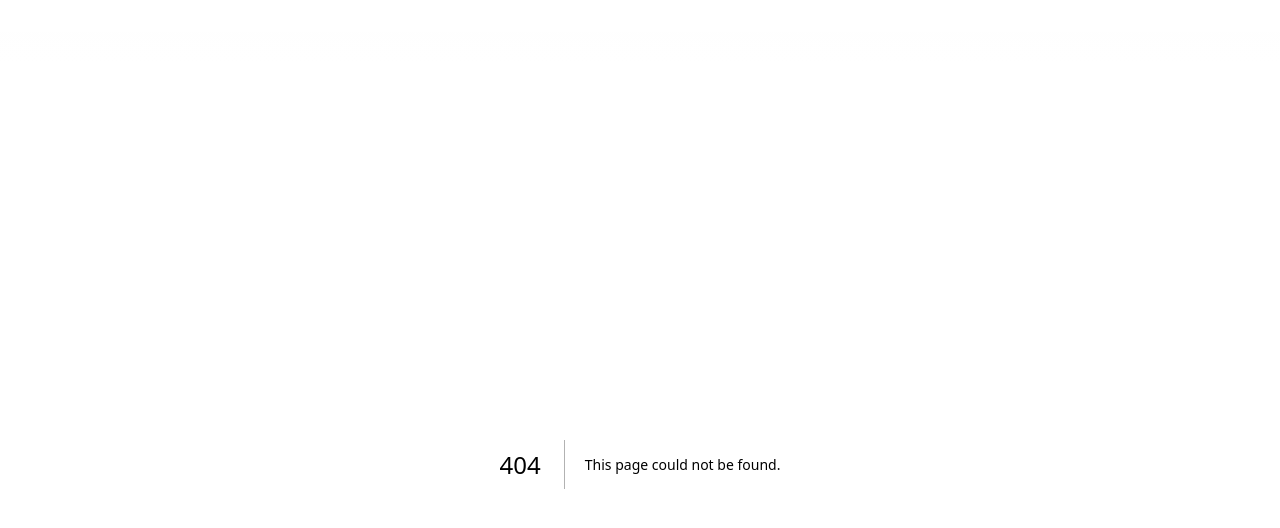
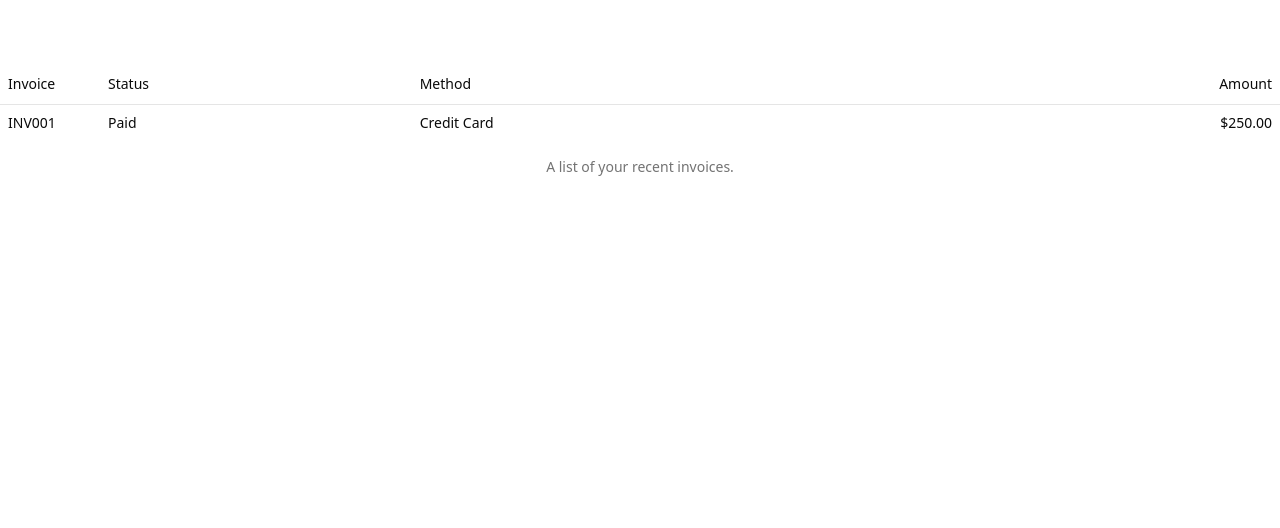
Before and after one commit to jaredblase/jaredblase.github.io, a Next.js app: page /projects in a window 1280 px wide. Before the commit this address had no page. Shown: the top 528 px of the page. Built offline with nearby package versions, Linux system fonts and the light colour scheme.

Commit message:
add: table component

```diff
--- /dev/null
+++ b/src/app/projects/page.tsx
@@ -0,0 +1,33 @@
+import {
+	Table,
+	TableBody,
+	TableCaption,
+	TableCell,
+	TableHead,
+	TableHeader,
+	TableRow,
+} from '@/components/ui/table'
+
+export default function Page() {
+	return (
+		<Table>
+			<TableCaption>A list of your recent invoices.</TableCaption>
+			<TableHeader>
+				<TableRow>
+					<TableHead className="w-[100px]">Invoice</TableHead>
+					<TableHead>Status</TableHead>
+					<TableHead>Method</TableHead>
+					<TableHead className="text-right">Amount</TableHead>
+				</TableRow>
+			</TableHeader>
+			<TableBody>
+				<TableRow>
+					<TableCell className="font-medium">INV001</TableCell>
+					<TableCell>Paid</TableCell>
+					<TableCell>Credit Card</TableCell>
+					<TableCell className="text-right">$250.00</TableCell>
+				</TableRow>
+			</TableBody>
+		</Table>
+	)
+}
--- /dev/null
+++ b/src/components/ui/table.tsx
@@ -0,0 +1,116 @@
+'use client'
+
+import * as React from 'react'
+
+import { cn } from '@/lib/utils'
+
+function Table({ className, ...props }: React.ComponentProps<'table'>) {
+	return (
+		<div
+			data-slot="table-container"
+			className="relative w-full overflow-x-auto"
+		>
+			<table
+				data-slot="table"
+				className={cn('w-full caption-bottom text-sm', className)}
+				{...props}
+			/>
+		</div>
+	)
+}
+
+function TableHeader({ className, ...props }: React.ComponentProps<'thead'>) {
+	return (
+		<thead
+			data-slot="table-header"
+			className={cn('[&_tr]:border-b', className)}
+			{...props}
+		/>
+	)
+}
+
+function TableBody({ className, ...props }: React.ComponentProps<'tbody'>) {
+	return (
+		<tbody
+			data-slot="table-body"
+			className={cn('[&_tr:last-child]:border-0', className)}
+			{...props}
+		/>
+	)
+}
+
+function TableFooter({ className, ...props }: React.ComponentProps<'tfoot'>) {
+	return (
+		<tfoot
+			data-slot="table-footer"
+			className={cn(
+				'bg-muted/50 border-t font-medium [&>tr]:last:border-b-0',
+				className
+			)}
+			{...props}
+		/>
+	)
+}
+
+function TableRow({ className, ...props }: React.ComponentProps<'tr'>) {
+	return (
+		<tr
+			data-slot="table-row"
+			className={cn(
+				'hover:bg-muted/50 data-[state=selected]:bg-muted border-b transition-colors',
+				className
+			)}
+			{...props}
+		/>
+	)
+}
+
+function TableHead({ className, ...props }: React.ComponentProps<'th'>) {
+	return (
+		<th
+			data-slot="table-head"
+			className={cn(
+				'text-foreground h-10 px-2 text-left align-middle font-medium whitespace-nowrap [&:has([role=checkbox])]:pr-0 [&>[role=checkbox]]:translate-y-[2px]',
+				className
+			)}
+			{...props}
+		/>
+	)
+}
+
+function TableCell({ className, ...props }: React.ComponentProps<'td'>) {
+	return (
+		<td
+			data-slot="table-cell"
+			className={cn(
+				'p-2 align-middle whitespace-nowrap [&:has([role=checkbox])]:pr-0 [&>[role=checkbox]]:translate-y-[2px]',
+				className
+			)}
+			{...props}
+		/>
+	)
+}
+
+function TableCaption({
+	className,
+	...props
+}: React.ComponentProps<'caption'>) {
+	return (
+		<caption
+			data-slot="table-caption"
+			className={cn('text-muted-foreground mt-4 text-sm', className)}
+			{...props}
+		/>
+	)
+}
+
+export {
+	Table,
+	TableHeader,
+	TableBody,
+	TableFooter,
+	TableHead,
+	TableRow,
+	TableCell,
+	TableCaption,
+}
```
